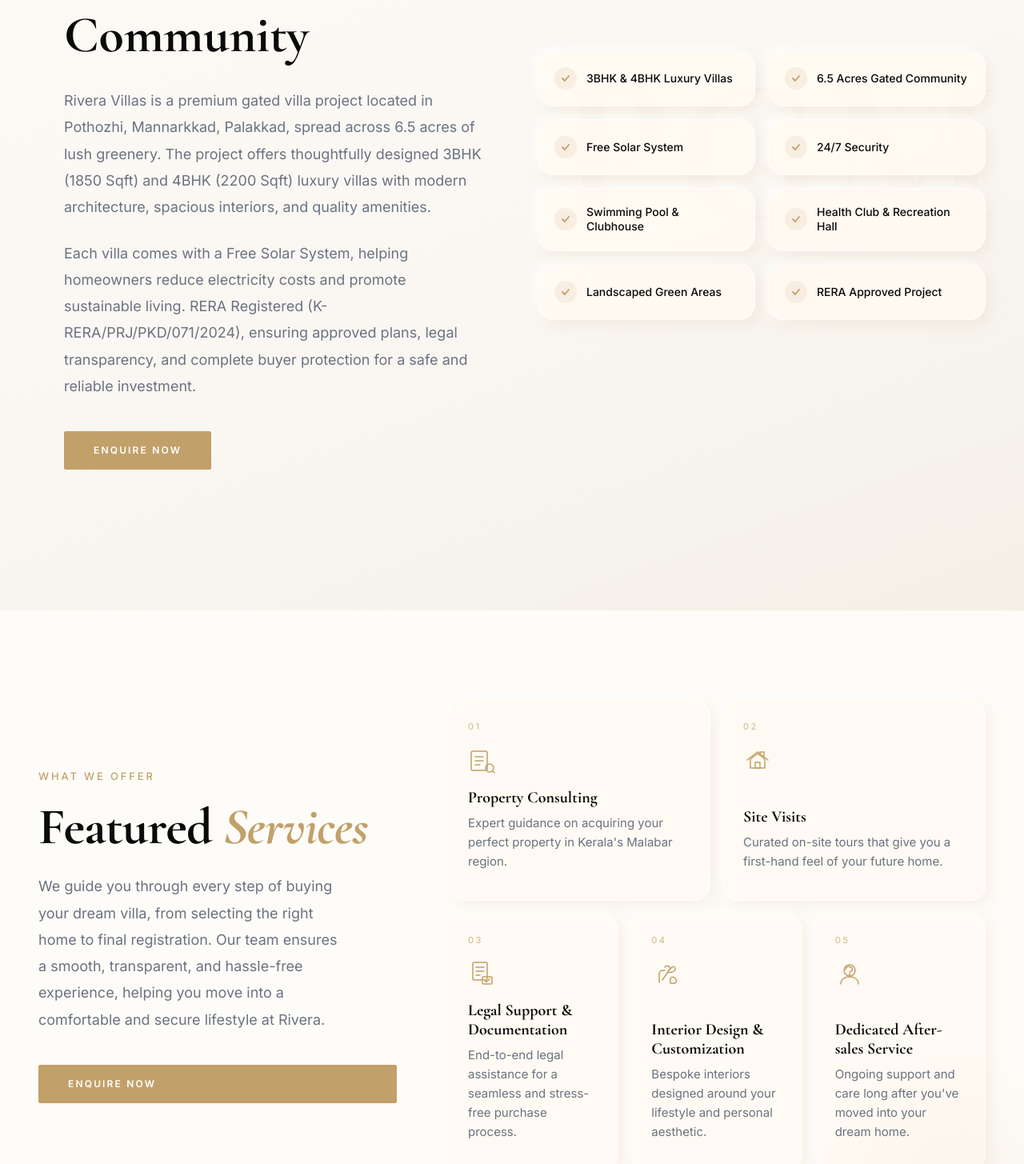
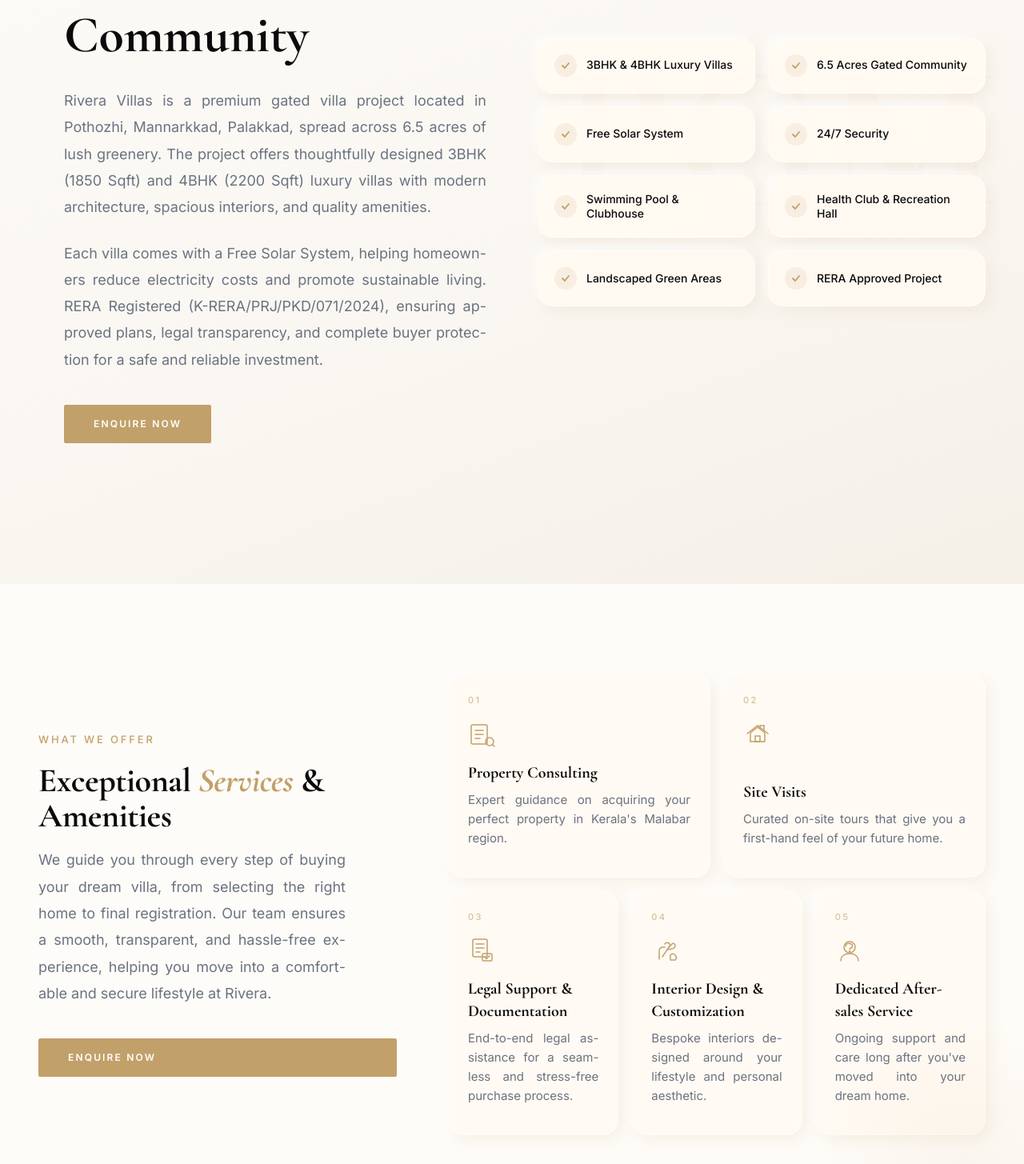
Before and after one commit to muhdyasirr/pgm-developers, a Next.js app: page / in a window 1280 px wide. Shown: the part 1184-2639 px from the top of the page at 80% size. Built offline with nearby package versions, Linux system fonts and the light colour scheme; a web font is replaced by a local one.

Commit message:
style: force text alignment to justify globally for all body paragraphs

```diff
--- a/app/globals.css
+++ b/app/globals.css
@@ -122,6 +122,9 @@ body {
   font-size: 18px;
   line-height: 1.85;
   color: var(--gray-text);
+  text-align: justify;
+  hyphens: auto;
+  -webkit-hyphens: auto;
 }
 
 /* Hairline gold divider */
--- a/components/AboutSection.tsx
+++ b/components/AboutSection.tsx
@@ -64,13 +64,13 @@ export default function AboutSection() {
                         </ScrollReveal>
 
                         <ScrollReveal delay={0.15}>
-                            <p className="lux-body mt-8 mb-6">
+                            <p className="lux-body mt-8 mb-6 text-justify hyphens-auto">
                                 Rivera Villas is a premium gated villa project located in Pothozhi, Mannarkkad, Palakkad, spread across 6.5 acres of lush greenery. The project offers thoughtfully designed 3BHK (1850 Sqft) and 4BHK (2200 Sqft) luxury villas with modern architecture, spacious interiors, and quality amenities.
                             </p>
                         </ScrollReveal>
 
                         <ScrollReveal delay={0.25}>
-                            <p className="lux-body mb-10">
+                            <p className="lux-body mb-10 text-justify hyphens-auto">
                                 Each villa comes with a Free Solar System, helping homeowners reduce electricity costs and promote sustainable living. RERA Registered (K-RERA/PRJ/PKD/071/2024), ensuring approved plans, legal transparency, and complete buyer protection for a safe and reliable investment.
                             </p>
                         </ScrollReveal>
--- a/components/ExpertiseSection.tsx
+++ b/components/ExpertiseSection.tsx
@@ -72,8 +72,8 @@ export default function ExpertiseSection() {
                             </h2>
                         </ScrollReveal>
 
-                        <ScrollReveal delay={0.2}>
-                            <p className="lux-body mb-10">
+                        <ScrollReveal delay={0.15}>
+                            <p className="lux-body mb-10 text-justify hyphens-auto">
                                 Step into a premium lifestyle at Rivera. Our 10,000 sq. ft. clubhouse is designed for comfort, relaxation, and community living, offering modern amenities in a peaceful natural setting.
                             </p>
                         </ScrollReveal>
--- a/components/FeaturedServices.tsx
+++ b/components/FeaturedServices.tsx
@@ -86,10 +86,10 @@ export default function FeaturedServices() {
                 {/* Left: heading block */}
                 <div className="md:w-2/5 flex flex-col justify-center">
                     <p className="lux-label mb-5">What We Offer</p>
-                    <h2 className="mb-6" style={{ fontFamily: 'Cormorant Garamond, serif', fontSize: 'clamp(28px, 7vw, 64px)', fontWeight: 700, color: '#0a0a0a', lineHeight: 1.05, letterSpacing: '-0.01em' }}>
-                        Featured <em style={{ fontStyle: 'italic', color: '#c2a06a' }}>Services</em>
+                    <h2 className="lux-heading text-[clamp(28px,5vw,42px)] font-bold text-dark mb-4">
+                        Exceptional <span className="text-gold italic">Services</span> & Amenities
                     </h2>
-                    <p className="lux-body mb-10 max-w-sm">
+                    <p className="lux-body mb-10 max-w-sm text-justify hyphens-auto">
                         We guide you through every step of buying your dream villa, from selecting the right home to final registration. Our team ensures a smooth, transparent, and hassle-free experience, helping you move into a comfortable and secure lifestyle at Rivera.
                     </p>
                     <button className="lux-btn-filled" onClick={() => openEnquiry()}>
@@ -121,10 +121,8 @@ function ServiceCard({ svc }: { svc: typeof services[number] }) {
                 <div className="mb-4">{svc.icon}</div>
             </div>
             <div>
-                <p className="mb-2" style={{ fontFamily: 'Cormorant Garamond, serif', fontSize: '20px', fontWeight: 700, color: '#0a0a0a', lineHeight: 1.2 }}>
-                    {svc.title}
-                </p>
-                <p className="lux-body mb-3" style={{ fontSize: 'clamp(13px, 3.5vw, 15px)', lineHeight: 1.6 }}>{svc.desc}</p>
+                <h3 className="font-cormorant text-xl font-bold text-dark mb-2 group-hover:text-gold transition-colors">{svc.title}</h3>
+                <p className="lux-body mb-3 text-justify hyphens-auto" style={{ fontSize: 'clamp(13px, 3.5vw, 15px)', lineHeight: 1.6 }}>{svc.desc}</p>
                 {/* <button className="flex items-center gap-1.5" style={{ fontFamily: 'Inter, sans-serif', fontSize: '11px', fontWeight: 600, letterSpacing: '0.18em', textTransform: 'uppercase', color: '#c2a06a' }}>
                     View More <span style={{ fontSize: '11px' }}>↗</span>
                 </button> */}
--- a/components/Footer.tsx
+++ b/components/Footer.tsx
@@ -45,7 +45,7 @@ export default function Footer() {
                                 Developers
                             </div>
                         </div>
-                        <p style={{ fontFamily: 'Inter, sans-serif', fontSize: '16px', fontWeight: 300, lineHeight: 1.85, color: '#6b7280', marginBottom: '20px', maxWidth: '260px' }}>
+                        <p className="text-justify hyphens-auto" style={{ fontFamily: 'Inter, sans-serif', fontSize: '16px', fontWeight: 300, lineHeight: 1.85, color: '#6b7280', marginBottom: '20px', maxWidth: '260px' }}>
                             PGM Group of Companies consists of 14 great organizations across Kerala and Gulf Countries with successful business experience in Rubber, Gold, Shipping & Transport and Real-estate & Developers.
                         </p>
                         {/* Socials */}
--- a/components/HeroSlider.tsx
+++ b/components/HeroSlider.tsx
@@ -140,7 +140,7 @@ export default function HeroSection() {
 
                     {/* Sub */}
                     <p ref={subRef} className="text-white/70 mb-7 sm:mb-9 opacity-0 max-w-xs sm:max-w-sm md:max-w-md"
-                        style={{ fontFamily: 'Inter, sans-serif', fontSize: 'clamp(18px, 4.5vw, 28px)', lineHeight: 1.6, fontWeight: 300 }}>
+                        style={{ fontFamily: 'Inter, sans-serif', fontSize: 'clamp(18px, 4.5vw, 28px)', lineHeight: 1.6, fontWeight: 300, textAlign: 'justify', hyphens: 'auto', WebkitHyphens: 'auto' }}>
                         PGM Rivera <span style={{ color: '#c2a06a', fontWeight: 600 }}>Mannarkkad</span> premium villa community
                     </p>
 
--- a/components/SideImageSlider.tsx
+++ b/components/SideImageSlider.tsx
@@ -120,18 +120,17 @@ export default function BrochureSection() {
                         }}
                     >
                         <div>
-                            <p style={{
-                                fontFamily: 'Cormorant Garamond, serif',
-                                fontSize: '22px',
-                                fontWeight: 700,
-                                color: '#0a0a0a',
-                                lineHeight: 1.2,
+                            <p className="text-justify hyphens-auto" style={{
+                                fontFamily: 'Inter, sans-serif',
+                                fontSize: '15px',
+                                color: '#6b7280',
+                                lineHeight: 1.6
                             }}>
                                 PGM Developers <em style={{ fontStyle: 'italic', color: '#c2a06a' }}>Brochure</em>
                             </p>
                             {!hasSubmitted && (
-                                <p style={{ fontFamily: 'Inter, sans-serif', fontSize: '13px', color: '#6b7280', marginTop: '4px' }}>
-                                    Fill in a quick form to unlock the PDF download
+                                <p className="text-justify hyphens-auto" style={{ fontFamily: 'Inter, sans-serif', fontSize: '13px', color: '#6b7280', marginTop: '4px' }}>
+                                    Comprehensive insights into specifications and amenities.
                                 </p>
                             )}
                         </div>
```
